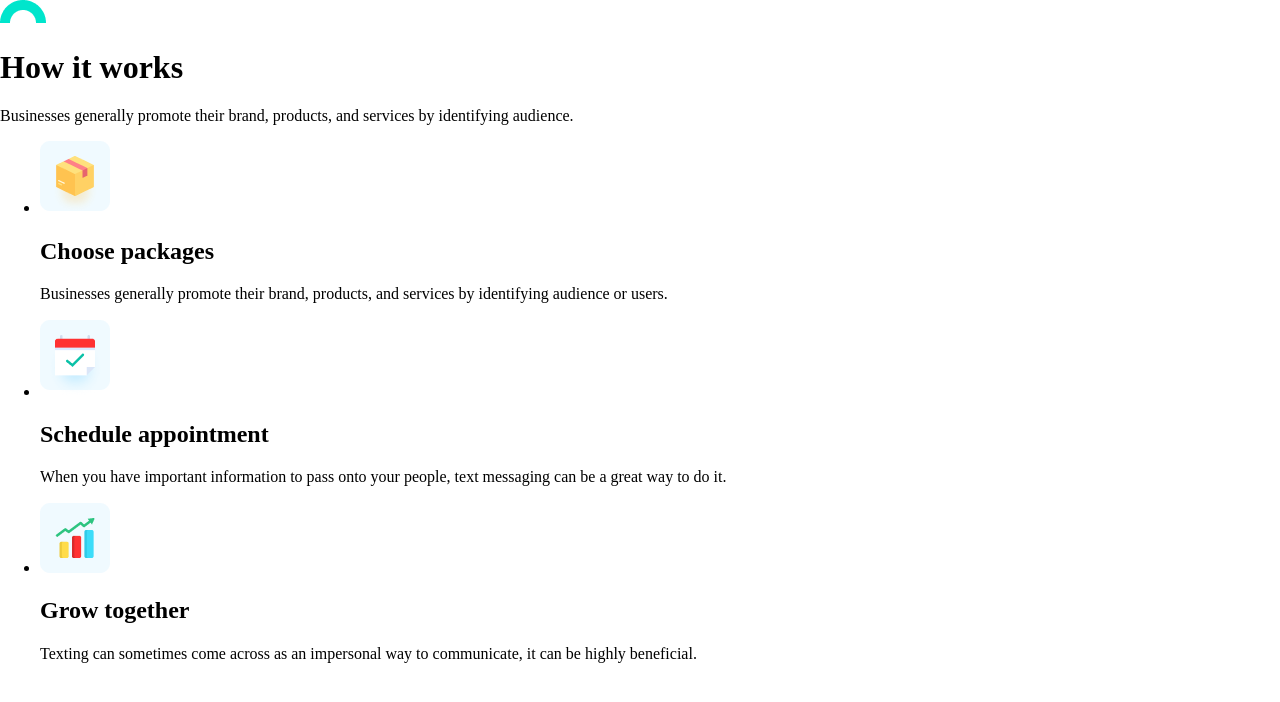
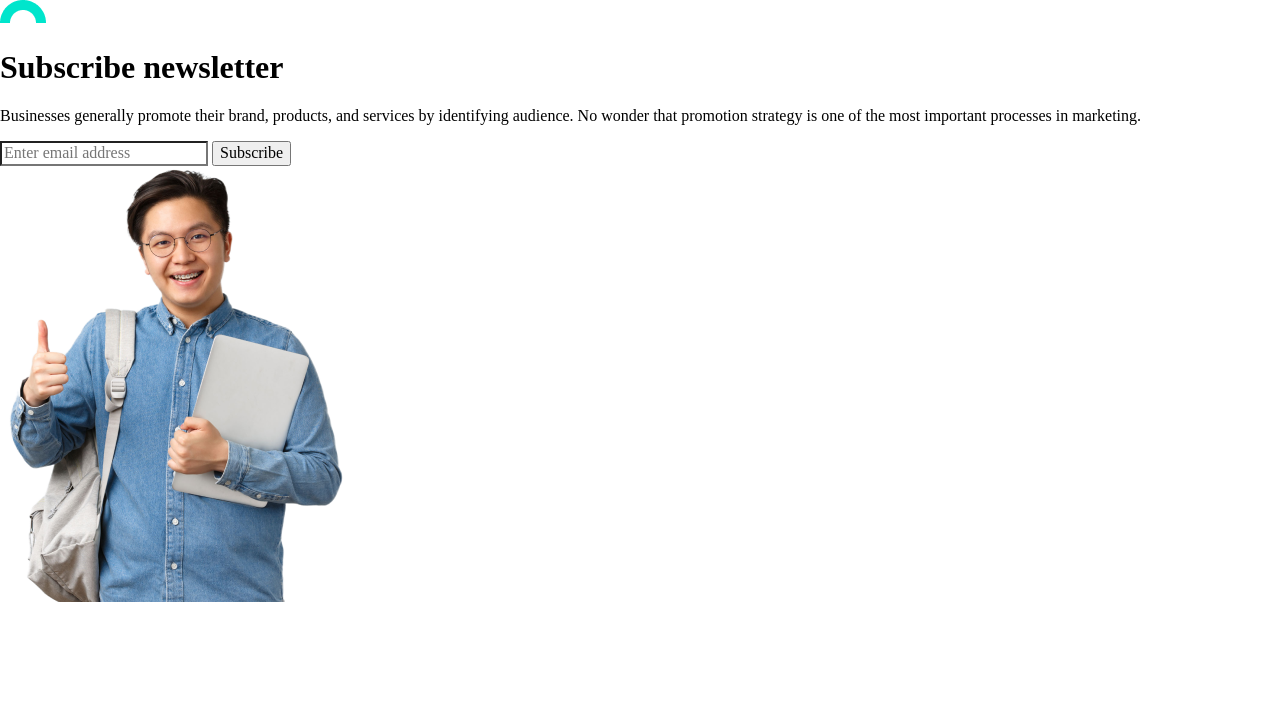
Before and after one commit to TonyT14/Info-151, a plain HTML site: page index.html in a window 1280 px wide. Drawn offline with Linux system fonts and the light colour scheme.

Commit message:
newsletter done

```diff
--- a/index.html
+++ b/index.html
@@ -5,38 +5,27 @@
     <meta name="viewport" content="width=device-width, initial-scale=1.0">
     <meta http-equiv="X-UA-Compatible" content="ie=edge">
     <link rel="stylesheet" href="css/styles.css">
-    <title>Week 2 - How!!</title>
+    <title>Week 3 - Newsletter</title>
 </head>
 
 <body>
 
     <section>
-        <div>
-            <img src="img/greenCircle.png" alt="half green circle icon">
-            <h1>How it works</h1>
-        </div>
+        <img src="img/greenCircle.png" alt="half green circle icon">
+        <h1>Subscribe newsletter</h1>
+        <p>Businesses generally promote their brand, products, and services by identifying audience. No wonder that promotion strategy is one of the most important processes in marketing.</p>
+        <form action="#">
+            <!-- <label for="fname">Email:</label> -->
+            <input type="text" placeholder="Enter email address" name="email">
+            <!-- <input type="submit">
+            <input type="button"> -->
+            <button>Subscribe</button>
+          </form>
 
-        <p>Businesses generally promote their brand, products, and services by identifying audience.</p>
-        <ul>
-            <li>
-                <img src="img/packages.png" alt="package icon">
-                <h2>Choose packages</h2>
-                <p>Businesses generally promote their brand, products, and services by identifying audience or users.</p>
-            </li>
-
-            <li>
-                <img src="img/appointment.png" alt="appointment icon">
-                <h2>Schedule appointment</h2>
-                <p>When you have important information to pass onto your people, text messaging can be a great way to do it.</p>
-            </li>
-
-            <li>
-                <img src="img/growth.png" alt="growth icon">
-                <h2>Grow together</h2>
-                <p>Texting can sometimes come across as an impersonal way to communicate, it
-                    can be highly beneficial.</p>
-            </li>
-        </ul>
+          <aside>
+            <img src="img/person.png" alt="person thumbs up">
+            <img src="img/symbol.png" alt="target symbol in background">
+          </aside>
     </section>
 
     <script src="js/scripts-dist.js"></script>
```
Also changed, not shown: img/appointment.png (deleted), img/growth.png (deleted), img/packages.png (deleted), img/person.png (added), img/symbol.png (added).
